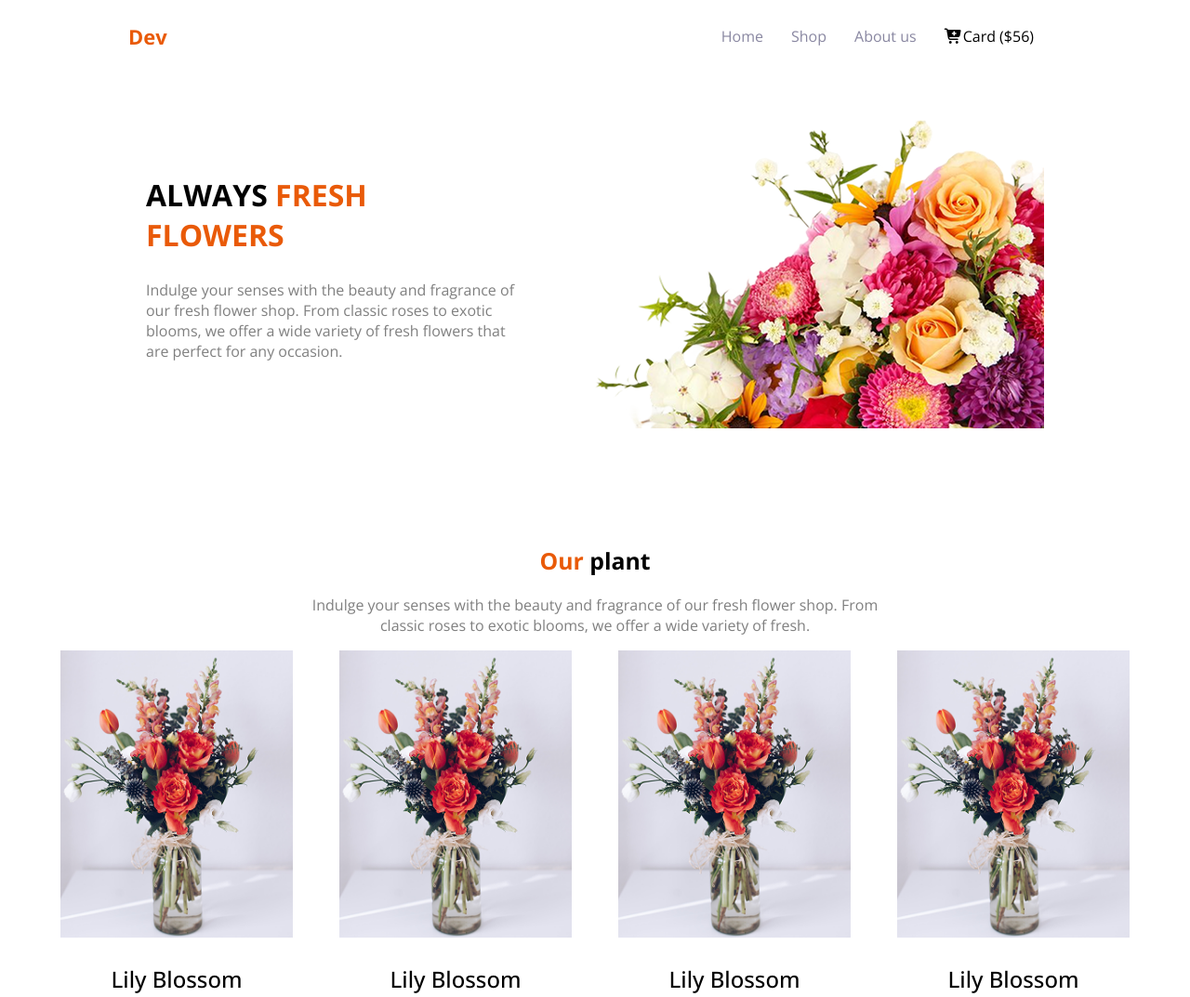
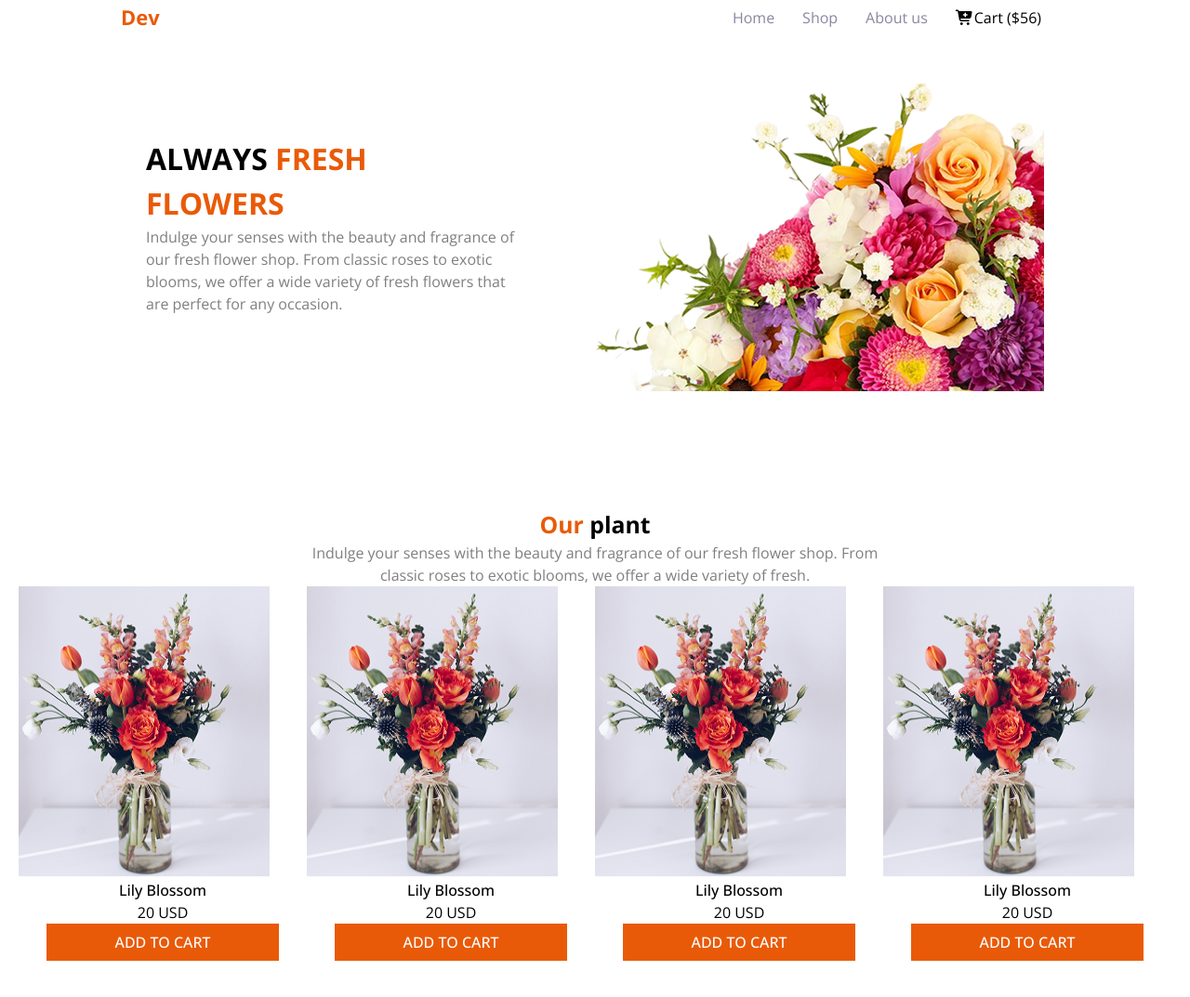
Before and after one commit to DEVBARMAN-L/my-first-assiment, a plain HTML site: page index.html in a window 1280 px wide. Shown: the part 27-1100 px from the top of the page at 93% size. Drawn offline with nearby package versions, Linux system fonts and the light colour scheme.

Commit message:
all section add

```diff
--- a/index.html
+++ b/index.html
@@ -7,19 +7,21 @@
 <link rel="preconnect" href="https://fonts.gstatic.com" crossorigin>
 <link href="https://fonts.googleapis.com/css2?family=Open+Sans:ital,wght@0,300..800;1,300..800&display=swap" rel="stylesheet">
     <link rel="stylesheet" href="style/style.css">
+
     <link rel="stylesheet" href="https://cdnjs.cloudflare.com/ajax/libs/font-awesome/7.0.0/css/all.min.css">
     <title>My-projects</title>
+    <script src="https://cdn.jsdelivr.net/npm/@tailwindcss/browser@4"></script>
 </head>
 <body class="open-sans">
     <header>
         <nav>
             <h3 class="logo">Dev</h3>
             <ul>
-                <li><a href="">Home</a></li>
-                <li><a href="">Shop</a></li>
-                <li><a href="">About us</a></li>
-               <li><i class="fa-solid fa-cart-plus"></i>Card ($56)</li>
-            </ul>
+                <li class="hidden md:block"><a href="">Home</a></li>
+                <li class="hidden md:block"><a href="">Shop</a></li>
+                <li class="hidden md:block"><a href="">About us</a></li>
+                <li><i class="fa-solid fa-cart-plus"></i>Cart ($56)</li>
+              </ul>
 
         </nav>
         <div class="banner-section">
--- a/style/style.css
+++ b/style/style.css
@@ -11,6 +11,7 @@
 nav{
     display: flex;
     align-items: center;
+    justify-content: end;
     justify-content: space-between;
     margin:  30px 130px;
 }
@@ -32,6 +33,7 @@ nav{
 }
 nav ul{
     display: flex;
+    align-items: end;
 }
 nav ul a{
     list-style: none;
@@ -43,6 +45,7 @@ nav ul li{
     text-decoration: none;
     margin-right: 30px;
     list-style: none;
+
 }
 .banner-section{
     display: flex;
@@ -57,7 +60,7 @@ nav ul li{
    display: grid;
    grid-template-columns: repeat(4, 1fr);
   text-align: center;
-   max-width: 1200px;
+   max-width: 1240px;
 margin: 0 auto;
 padding: 0;
 }
@@ -66,8 +69,8 @@ padding: 0;
     margin: 0%;
 }
 .our-image{
-    width: 250px;
-    height: 312px;
+    width: 270px;
+    height: 315px;
 }
 .plant-section{
     margin: 0 auto;
```
